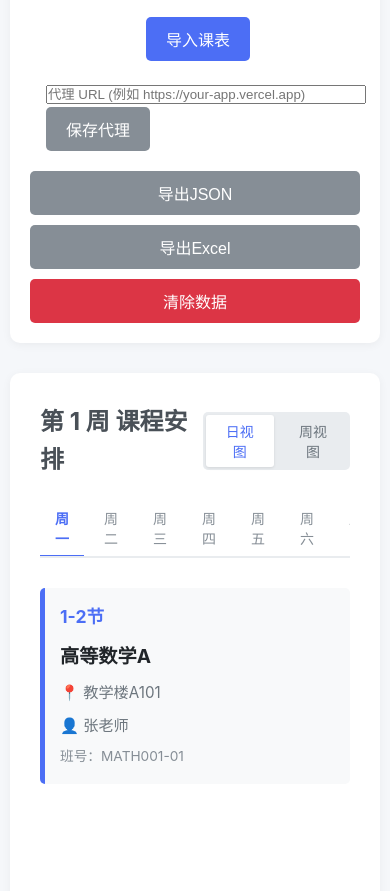
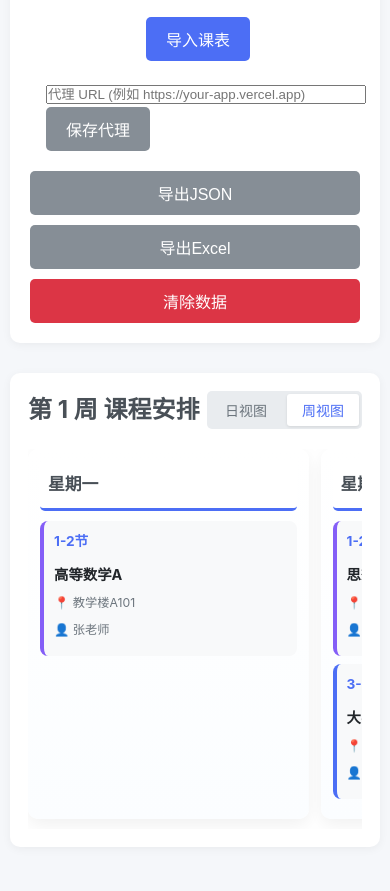
Before and after one commit to limfly/course-schedule-viewer, a plain HTML site: page index.html in a window 390 px wide. Shown: the part 455-1346 px from the top of the page. After the commit the page ends 1312 px from the top, so only its background shows below. Drawn offline with Linux system fonts and the light colour scheme.

Commit message:
ui: responsive week-card layout and default to week view on small screens

```diff
--- a/app.js
+++ b/app.js
@@ -40,10 +40,28 @@ document.addEventListener('DOMContentLoaded', function() {
     loadSemesterStartDate();
     loadScheduleData();
     updateCurrentWeekInfo();
+    // 在加载时根据屏幕宽度决定默认视图：小屏幕使用周视图卡片，大屏使用日视图
+    try {
+        loadProxyUrlFromStorage();
+        const isSmall = window.matchMedia && window.matchMedia('(max-width:600px)').matches;
+        if (isSmall) {
+            currentView = 'week';
+            document.getElementById('week-view-btn').classList.add('active');
+            document.getElementById('day-view-btn').classList.remove('active');
+            document.getElementById('weekday-tabs').style.display = 'none';
+        } else {
+            currentView = 'day';
+            document.getElementById('day-view-btn').classList.add('active');
+            document.getElementById('week-view-btn').classList.remove('active');
+            document.getElementById('weekday-tabs').style.display = 'flex';
+        }
+    } catch (e) {
+        console.warn('初始化视图时出错，使用默认设置', e);
+    }
+
     displayWeekSchedule(currentWeek);
     setupEventListeners();
     setupImportHandlers();
-    loadProxyUrlFromStorage();
 });
 
 // 加载课表数据
--- a/style.css
+++ b/style.css
@@ -630,6 +630,68 @@ body {
     }
 }
 
+/* Mobile-first week-card layout: horizontal, snap-scrolling cards for each weekday */
+@media (max-width: 600px) {
+    .week-view-container {
+        display: flex;
+        flex-direction: row;
+        gap: 12px;
+        margin-top: 12px;
+        overflow-x: auto;
+        padding-bottom: 10px;
+        scroll-snap-type: x mandatory;
+        -webkit-overflow-scrolling: touch;
+    }
+
+    .weekday-column {
+        flex: 0 0 84%; /* each day becomes a card taking most of the viewport */
+        min-width: 260px;
+        max-width: 360px;
+        scroll-snap-align: start;
+        margin: 0;
+        padding: 12px;
+        min-height: 200px;
+        box-shadow: 0 6px 18px rgba(0,0,0,0.06);
+        border-radius: 10px;
+        background: linear-gradient(180deg, #ffffff, #fbfdff);
+    }
+
+    .weekday-header {
+        text-align: left;
+        padding-left: 8px;
+        margin-bottom: 10px;
+        font-size: 1.05em;
+    }
+
+    .week-view-container .course-card {
+        margin-bottom: 8px;
+        padding: 10px;
+        font-size: 0.9em;
+        border-radius: 8px;
+        border-left-width: 4px;
+    }
+
+    .week-view-container .course-time {
+        font-size: 0.95em;
+    }
+
+    .week-view-container .course-name {
+        font-size: 1em;
+        margin-bottom: 6px;
+    }
+
+    /* make weekday tabs compact and allow horizontal scroll if present */
+    .weekday-tabs {
+        overflow-x: auto;
+        padding-bottom: 6px;
+    }
+
+    /* reduce padding in overall container on small screens */
+    .schedule-container {
+        padding: 18px;
+    }
+}
+
 /* 加载状态 */
 .loading {
     text-align: center;
```
